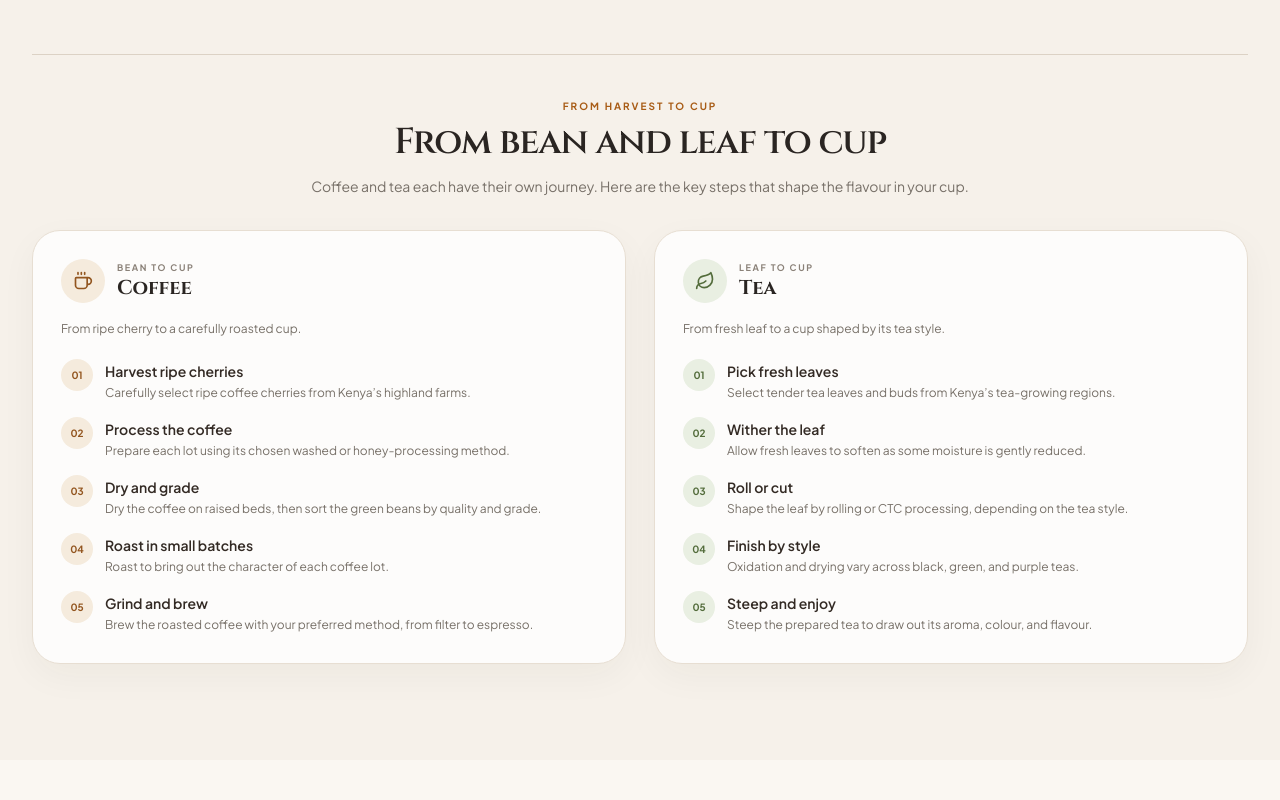
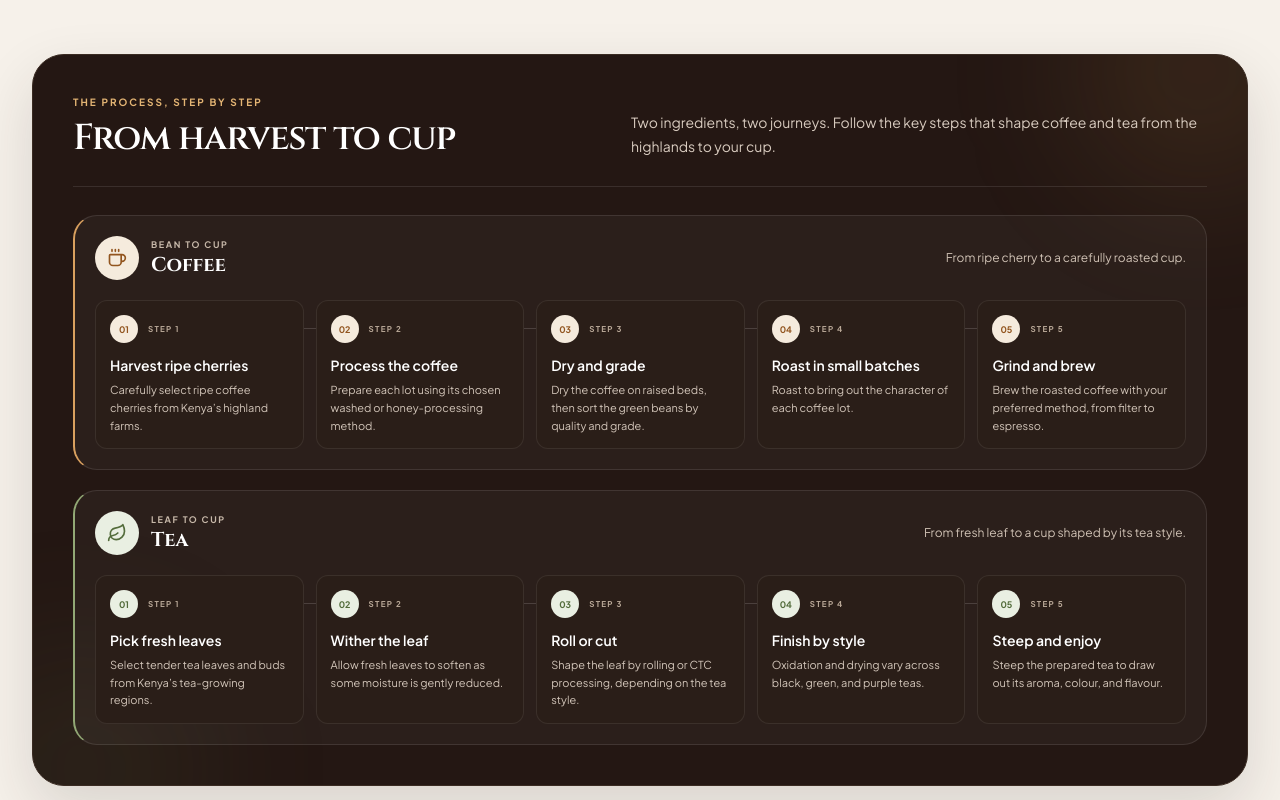
Before and after one commit to Antony-och/Coffee-Site-, a React (Vite) app: page / in a window 1280 px wide. Shown: the part 1580-2380 px from the top of the page. Built offline with nearby package versions, Linux system fonts and the light colour scheme.

Commit message:
Redesign coffee and tea process timeline

```diff
--- a/src/components/AboutSection.tsx
+++ b/src/components/AboutSection.tsx
@@ -106,46 +106,65 @@ export const AboutSection: React.FC<AboutSectionProps> = ({ setCurrentPage }) =>
         </div>
       </div>
 
-      <section aria-labelledby="journey-title" className="mt-14 border-t border-[#DCD2C5] pt-9 sm:mt-16 sm:pt-11">
-        <div className="mx-auto max-w-3xl text-center">
-          <p className="text-[10px] font-bold uppercase tracking-[0.2em] text-[#A85C16]">From harvest to cup</p>
-          <h3 id="journey-title" className="mt-2 font-serif-display text-3xl font-semibold tracking-[-0.03em] text-[#2A2522] sm:text-4xl">
-            From bean and leaf to cup
+      <section aria-labelledby="journey-title" className="relative mt-14 overflow-hidden rounded-[2rem] border border-[#3A2B22] bg-[#241713] px-5 py-8 text-[#F7F1E8] shadow-[0_24px_60px_rgba(42,37,34,0.14)] sm:mt-16 sm:px-8 sm:py-10 lg:px-10">
+        <div aria-hidden="true" className="pointer-events-none absolute -right-20 -top-28 h-64 w-64 rounded-full bg-[#D99A54]/10 blur-3xl" />
+        <div aria-hidden="true" className="pointer-events-none absolute -bottom-28 -left-20 h-64 w-64 rounded-full bg-[#70834E]/10 blur-3xl" />
+
+        <div className="relative flex flex-col gap-3 border-b border-white/10 pb-6 sm:pb-7 md:flex-row md:items-end md:justify-between">
+          <div>
+            <p className="text-[10px] font-bold uppercase tracking-[0.2em] text-[#E4B574]">The process, step by step</p>
+            <h3 id="journey-title" className="mt-2 font-serif-display text-3xl font-semibold tracking-[-0.03em] text-white sm:text-4xl">
+              From harvest to cup
             </h3>
-          <p className="mx-auto mt-3 max-w-2xl text-sm leading-6 text-[#777068]">
-            Coffee and tea each have their own journey. Here are the key steps that shape the flavour in your cup.
+          </div>
+          <p className="max-w-xl text-sm leading-6 text-[#D8CBBF]">
+            Two ingredients, two journeys. Follow the key steps that shape coffee and tea from the highlands to your cup.
           </p>
         </div>
 
-        <div className="mt-8 grid gap-5 lg:grid-cols-2 lg:gap-7">
-          {journeys.map(({ id, name, path, icon: Icon, intro, steps, iconStyle, numberStyle }) => (
-            <article key={id} aria-labelledby={`${id}-title`} className="rounded-[1.75rem] border border-[#E7DED2] bg-white/80 p-5 shadow-[0_12px_36px_rgba(42,37,34,0.045)] sm:p-7">
+        <div className="relative mt-6 space-y-4 sm:mt-7 sm:space-y-5">
+          {journeys.map(({ id, name, path, icon: Icon, intro, steps, iconStyle, numberStyle }) => {
+            const isCoffee = id === 'coffee-process';
+
+            return (
+              <article
+                key={id}
+                aria-labelledby={`${id}-title`}
+                className={`rounded-[1.5rem] border border-white/10 bg-white/[0.035] p-4 sm:p-5 ${isCoffee ? 'border-l-2 border-l-[#D9A05F]' : 'border-l-2 border-l-[#92A875]'}`}
+              >
+                <div className="flex flex-col gap-3 sm:flex-row sm:items-center sm:justify-between sm:gap-5">
                   <div className="flex items-center gap-3">
                     <span className={`flex h-11 w-11 shrink-0 items-center justify-center rounded-full ${iconStyle}`}>
                       <Icon className="h-5 w-5" aria-hidden="true" />
                     </span>
                     <div>
-                  <p className="text-[9px] font-bold uppercase tracking-[0.18em] text-[#8A8178]">{path}</p>
-                  <h4 id={`${id}-title`} className="font-serif-display text-xl font-bold text-[#2A2522]">{name}</h4>
+                      <p className="text-[9px] font-bold uppercase tracking-[0.18em] text-[#C7B8A9]">{path}</p>
+                      <h4 id={`${id}-title`} className="font-serif-display text-xl font-bold text-white">{name}</h4>
                     </div>
                   </div>
-              <p className="mt-4 text-xs leading-5 text-[#777068]">{intro}</p>
+                  <p className="text-xs leading-5 text-[#CFC1B4] sm:max-w-xs sm:text-right">{intro}</p>
+                </div>
 
-              <ol className="mt-5 space-y-3.5">
+                <div className="relative mt-5">
+                  <div aria-hidden="true" className="pointer-events-none absolute left-[8%] right-[8%] top-7 hidden h-px bg-white/15 xl:block" />
+                  <ol className="relative grid gap-2.5 sm:grid-cols-2 xl:grid-cols-5 xl:gap-3">
                     {steps.map((step, index) => (
-                  <li key={step.title} className="grid grid-cols-[2rem_1fr] items-start gap-3">
-                    <span aria-hidden="true" className={`flex h-8 w-8 items-center justify-center rounded-full text-[10px] font-bold ${numberStyle}`}>
+                      <li key={step.title} className="rounded-xl border border-white/[0.08] bg-[#2A1E18] p-3.5 sm:min-h-[9rem]">
+                        <div className="flex items-center gap-2.5">
+                          <span aria-hidden="true" className={`flex h-7 w-7 shrink-0 items-center justify-center rounded-full text-[9px] font-bold ${numberStyle}`}>
                             {String(index + 1).padStart(2, '0')}
                           </span>
-                    <div className="pt-0.5">
-                      <h5 className="text-sm font-semibold text-[#332A24]">{step.title}</h5>
-                      <p className="mt-0.5 text-xs leading-5 text-[#777068]">{step.copy}</p>
+                          <span className="text-[8px] font-bold uppercase tracking-[0.16em] text-[#BBAA99]">Step {index + 1}</span>
                         </div>
+                        <h5 className="mt-3 text-sm font-semibold leading-5 text-white">{step.title}</h5>
+                        <p className="mt-1.5 text-[11px] leading-[1.6] text-[#D2C5B9]">{step.copy}</p>
                       </li>
                     ))}
                   </ol>
+                </div>
               </article>
-          ))}
+            );
+          })}
         </div>
       </section>
     </div>
```
Lines whose indentation alone changed are shown as unchanged.
